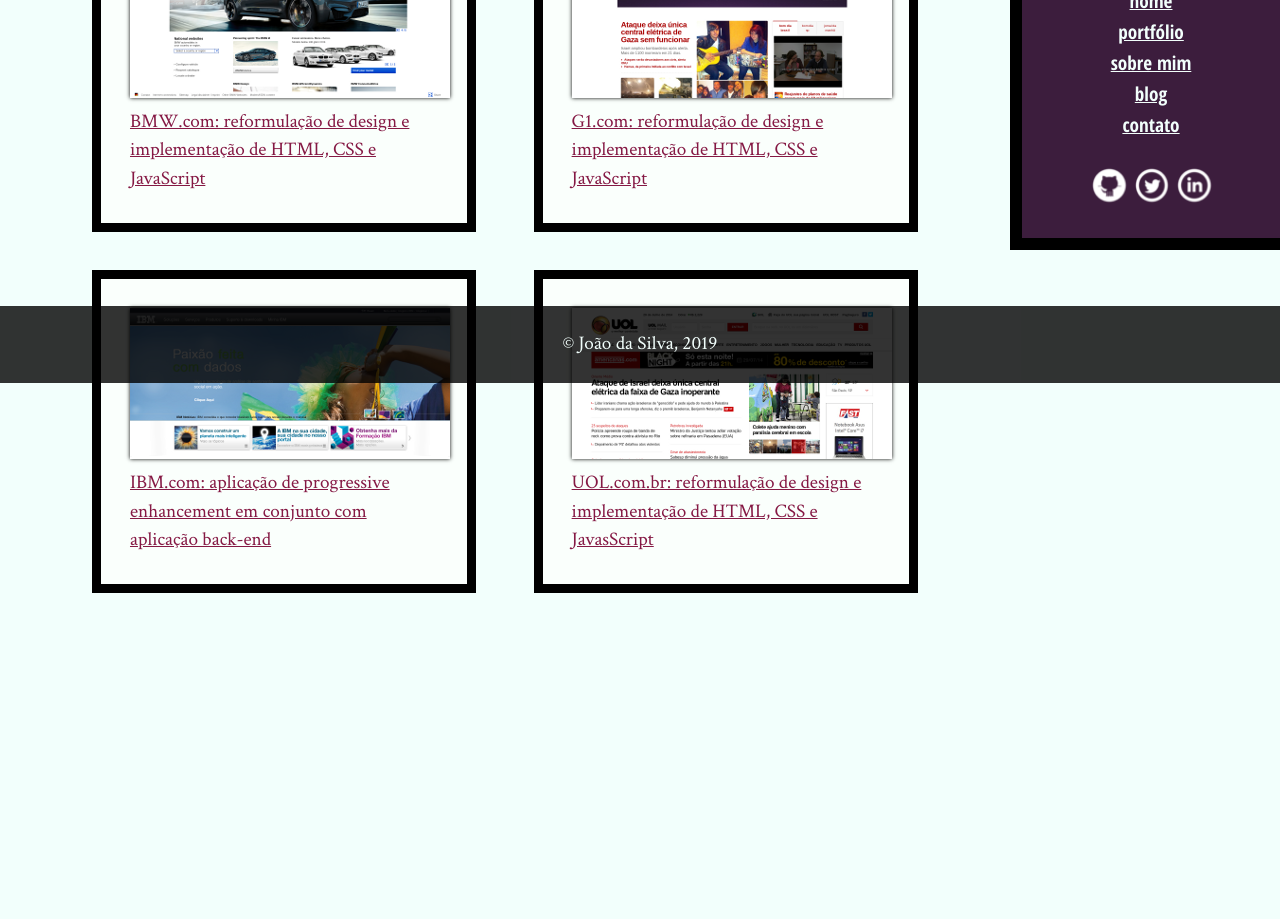
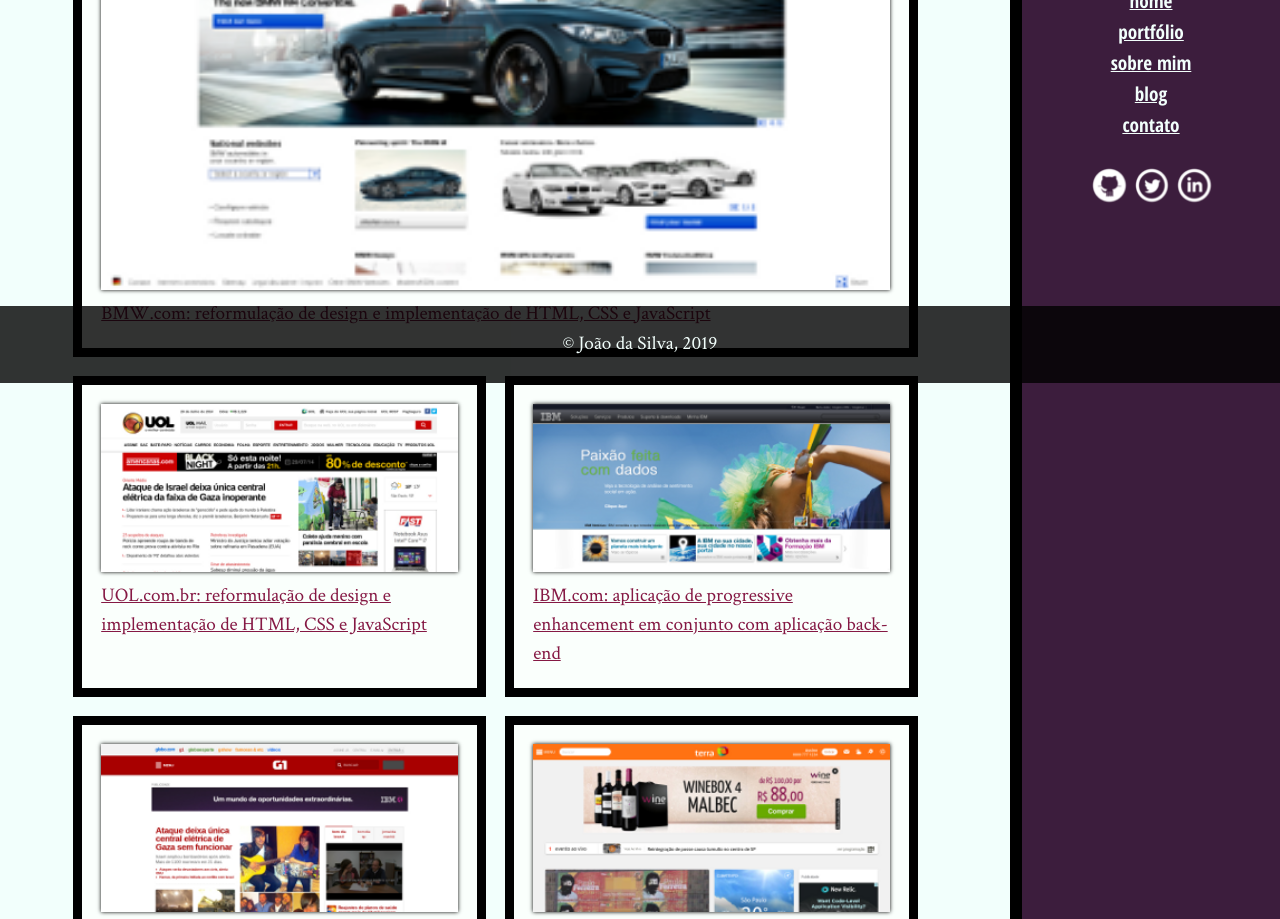
Before and after one commit to KathLouise/HTML-e-CSS-2, a plain HTML site: page portfolio.html in a window 1280 px wide. Shown: the part 417-1336 px from the top of the page. Before the commit the page ends 1089 px from the top, so only its background shows below. Drawn offline with Linux system fonts and the light colour scheme.

Commit message:
Atualizações Finais
Aulas 13 e 14

```diff
--- a/css/index.css
+++ b/css/index.css
@@ -8,6 +8,7 @@
             perspective: 6px;
     -webkit-perspective-origin: 50% 160px;
             perspective-origin: 50% 160px;
+    display: block;
 }
 
 .titulo {
@@ -57,6 +58,76 @@
     font-size: 100%;
     color: rgba(255, 127, 127, 0.5);
     position: absolute;
+    -webkit-animation: aparece 2s;
+    animation: aparece 2s;
+}
+
+.twitter-banner {
+    position: absolute;
+    top: 0;
+    right: 0;
+
+    line-height: 1;
+
+    /* largura = 14em */
+    /* altura = 3.5em */
+    /* tx = .707 * h - .707 * w + w */
+    /* ty = -.707 * h */
+    -webkit-transform: translate(calc(.707 * (3.5em - 100%) + 100%), calc(-0.707 * 3.5em)) rotate(45deg);
+            transform: translate(calc(.707 * (3.5em - 100%) + 100%), calc(-.707 * 3.5em)) rotate(45deg);
+    -webkit-transform-origin: 0 0;
+            transform-origin: 0 0;
+
+    width: 14em;
+    padding: 1em 0;
+    box-sizing: border-box;
+
+    text-align: center;
+    text-decoration: none;
+    background-color: #3C1D3D;
+    color: white;
+    border: .25em solid black;
+
+    font-size: 1.2rem;
+    font-family: "Open Sans Condensed", sans-serif;
+    -webkit-animation: aparece .5s;
+    -webkit-animation-delay: 2s;
+    -webkit-animation-fill-mode: backwards;
+    animation: aparece .5s;
+    animation-delay: 2s;
+    animation-fill-mode: backwards;
+}
+
+@-webkit-keyframes aparece {
+    0% {
+        opacity: 0;;
+        -ms-transform: scale(0.001); /* IE 9 */
+        -webkit-transform: scale(0.001); /* Safari */
+        transform: scale(0.001); /* Standard syntax */
+    }
+
+    100% {
+        opacity: 1;
+        -ms-transform: scale(1); /* IE 9 */
+        -webkit-transform: scale(1); /* Safari */
+        transform: scale(1); /* Standard syntax */
+    }
+}
+
+@keyframes aparece {
+    0% {
+        opacity: 0;;
+        -ms-transform: scale(0.001); /* IE 9 */
+        -webkit-transform: scale(0.001); /* Safari */
+        transform: scale(0.001); /* Standard syntax */
+    }
+
+    100% {
+        opacity: 1;
+        -ms-transform: scale(1); /* IE 9 */
+        -webkit-transform: scale(1); /* Safari */
+        transform: scale(1); /* Standard syntax */
+    }
 }
 
 .eficiencia {
@@ -181,7 +252,37 @@
     font-size: 4rem;
     display: inline-block;
     transform: rotate(-5deg) skew(-10deg);
+    -webkit-animation: flutua 1s infinite;
+    animation: flutua 1s infinite;
+    -webkit-animation-direction: alternate;
+    animation-direction: alternate;
+    -webkit-animation-timing-function: ease-in-out;
+    animation-timing-function: ease-in-out;
+    position: relative;
+}
 
+@-webkit-keyframes flutua {
+    from {
+        top:-5px;
+    }
+    to {
+        top:5px;
+    }
+}
+
+@keyframes flutua {
+    from {
+        top:-5px;
+    }
+    to {
+        top:5px;
+    }
+}
+
+.saudacao em:hover,
+.saudacao em:focus{
+    animation-play-state: paused;
+    -webkit-animation-play-state: paused;
 }
 
 .botao-index {
@@ -193,6 +294,17 @@
     text-align: center;
     padding: .6em;
     margin: 2em auto;
+    transition: .5s;
+    text-decoration: none;
+    font-family: "Open Sans Condensed", "Arial", sans-serif;
+}
+
+.botao-index:hover,
+.botao-index:focus{
+    /*dist dir esq, dist cima baixo, esfuça, tam, cor*/
+    box-shadow: 0px 0px 2px 2px #FA9;
+    color: white;
+    background-color: #C54974;
 }
 
 .secao-inicio h2 {
@@ -222,19 +334,31 @@
 }
 
 .trabalhos ul {
-    overflow: hidden;
-    border: 10px solid black;
     margin: 2em;
+    display: flex;
+    display: -webkit-flex;
 }
 
 .trabalhos li {
-    float: left;
-    width: 33.333%;
+    flex:auto;
+    -webkit-flex:auto;
+    border: 10px solid black;
 }
 
 .trabalhos img {
     width: 100%;
     display: block;
+}
+
+.trabalhos li:first-child {
+    order: 2;
+    transform: scale(1.2);
+}
+.trabalhos li:nth-child(2) {
+    order: 1;
+}
+.trabalhos li:nth-child(3) {
+    order: 3;
 }
 
 .blog {
@@ -314,33 +438,3 @@
     padding-bottom: 0;
     float: none;
 }
-
-.twitter-banner {
-    position: absolute;
-    top: 0;
-    right: 0;
-
-    line-height: 1;
-
-    /* largura = 14em */
-    /* altura = 3.5em */
-    /* tx = .707 * h - .707 * w + w */
-    /* ty = -.707 * h */
-    -webkit-transform: translate(calc(.707 * (3.5em - 100%) + 100%), calc(-0.707 * 3.5em)) rotate(45deg);
-            transform: translate(calc(.707 * (3.5em - 100%) + 100%), calc(-.707 * 3.5em)) rotate(45deg);
-    -webkit-transform-origin: 0 0;
-            transform-origin: 0 0;
-
-    width: 14em;
-    padding: 1em 0;
-    box-sizing: border-box;
-
-    text-align: center;
-    text-decoration: none;
-    background-color: #3C1D3D;
-    color: white;
-    border: .25em solid black;
-
-    font-size: 1.2rem;
-    font-family: "Open Sans Condensed", sans-serif;
-}
--- a/css/portfolio.css
+++ b/css/portfolio.css
@@ -1,29 +1,25 @@
-.projeto {
-	background-color: #FAFFFC;
-	border: .5em solid black;
-	padding: 1.5em;
-	margin: 1em;
-	box-sizing: border-box;
-	width: 20em;
+.portfolio {
+	display: flex;
+	flex-wrap: wrap; /*não deixa os elementoes na mesma linha*/
 }
 
-.bmw{
-	float: left;
+.portfolio li {
+    border: .5em solid black;
+    background-color: #FAFFFC;
+    width: 45%;
+    box-sizing: border-box;
+    padding: 1em;
+    margin-right: 1em;
+	margin-bottom: 1em;
+	/*flex-grow, flex-shrink, flex-basis*/
+	flex: 1 1 45%;
 }
 
-.g1 {
-	float: right;
+.portfolio img {
+    width: 100%;
+    box-shadow: 0 0 4px #000;
 }
 
-.ibm {
-	float: left;
-
+.portfolio li:first-child{
+	flex-basis: 100%;
 }
-
-.uol {
-	float: right;
-}
-
-.figuras {
-	box-shadow: 0 0 4px #000;
-}
--- a/css/site.css
+++ b/css/site.css
@@ -10,6 +10,8 @@
     font-family: "Crimson Text", "Times New Roman", serif;
 	background-color: #F2FFFC;
     line-height: 1.5;
+    display:flex;
+    flex-wrap: wrap;
 }
 
 h1, h2 {
@@ -32,7 +34,7 @@
 }
 
 main {
-    float: left;
+    flex-grow: 1;
     /*pega o que sobra e diminui do 100% da tela, para definir a largura*/
     width: calc(100% - 0.9 * 300px);
     padding-bottom: 3.125em;
@@ -164,7 +166,6 @@
 }
 
 .barra-navegacao, #foto-joao {
-    float: right;
     box-sizing: border-box;
     border-bottom: .625em solid #000;
     border-left: .625em solid #000;
--- a/portfolio.html
+++ b/portfolio.html
@@ -15,22 +15,38 @@
 			<h1 class="titulo">Portfólio</h1>
 			<div class="conteudo-principal">
 				<p>Veja Abaixo a Lista dos meus Projetos mais relevantes:</p>
-				<figure class="projeto bmw">
-					<img class="figuras" src="img/bmw.png" alt="Projeto da BMW">
-					<figcaption><a href="https://www.bmw.com/en/index.html" title="BMW">BMW.com: reformulação de design e implementação de HTML, CSS e JavaScript</a></figcaption>
-				</figure>
-				<figure class="projeto g1">
-					<img class="figuras" src="img/g1.png" alt="Projeto do G1">
-					<figcaption><a href="https://g1.globo.com/" title="G1.com">G1.com: reformulação de design e implementação de HTML, CSS e JavaScript</a></figcaption>
-				</figure>
-				<figure class="projeto ibm">
-					<img class="figuras" src="img/ibm.png" alt="Projeto da IBM">
-					<figcaption><a href="https://www.ibm.com/br-pt/?ar=1" title="IBM"> IBM.com: aplicação de progressive enhancement em conjunto com aplicação back-end</a></figcaption>
-				</figure>
-				<figure class="projeto uol">
-					<img class="figuras" src="img/uol.png" alt="Projeto da UOL">
-					<figcaption><a href="https://www.uol.com.br/" title="UOL"> UOL.com.br: reformulação de design e implementação de HTML, CSS e JavasScript</a></figcaption>
-				</figure>
+				<ol class="portfolio">
+					<li><a href="http://bmw.com">
+							<figure>
+								<img src="img/bmw.png" alt="Site da BMW">
+								<figcaption>BMW.com: reformulação de design e implementação de HTML, CSS e JavaScript</figcaption>
+							</figure>
+					</a></li>
+					<li><a href="http://uol.com.br">
+							<figure>
+								<img src="img/uol.png" alt="Front-page da UOL">
+								<figcaption>UOL.com.br: reformulação de design e implementação de HTML, CSS e JavaScript</figcaption>
+							</figure>
+					</a></li>
+					<li><a href="http://www.ibm.com.br">
+							<figure>
+								<img src="img/ibm.png" alt="Site da IBM">
+								<figcaption>IBM.com: aplicação de progressive enhancement em conjunto com aplicação back-end</figcaption>
+							</figure>
+					</a></li>
+					<li><a href="http://g1.com.br">
+							<figure>
+								<img src="img/g1.png" alt="Front-page do portal G1">
+								<figcaption>G1.com.br: reformulação de design e implementação de HTML, CSS e JavaScript</figcaption>
+							</figure>
+					</a></li>
+					<li><a href="http://www.terra.com.br">
+						<figure>
+							<img src="img/terra.png" alt="Site do Portal Terra">
+							<figcaption>Terra.com.br: implementação de design responsivo</figcaption>
+						</figure>
+				</a></li>
+				</ol>
 			</div>
 			</main>
 
```
Also changed, not shown: css/bio.css (+18 -0 lines), img/terra.png (added).
